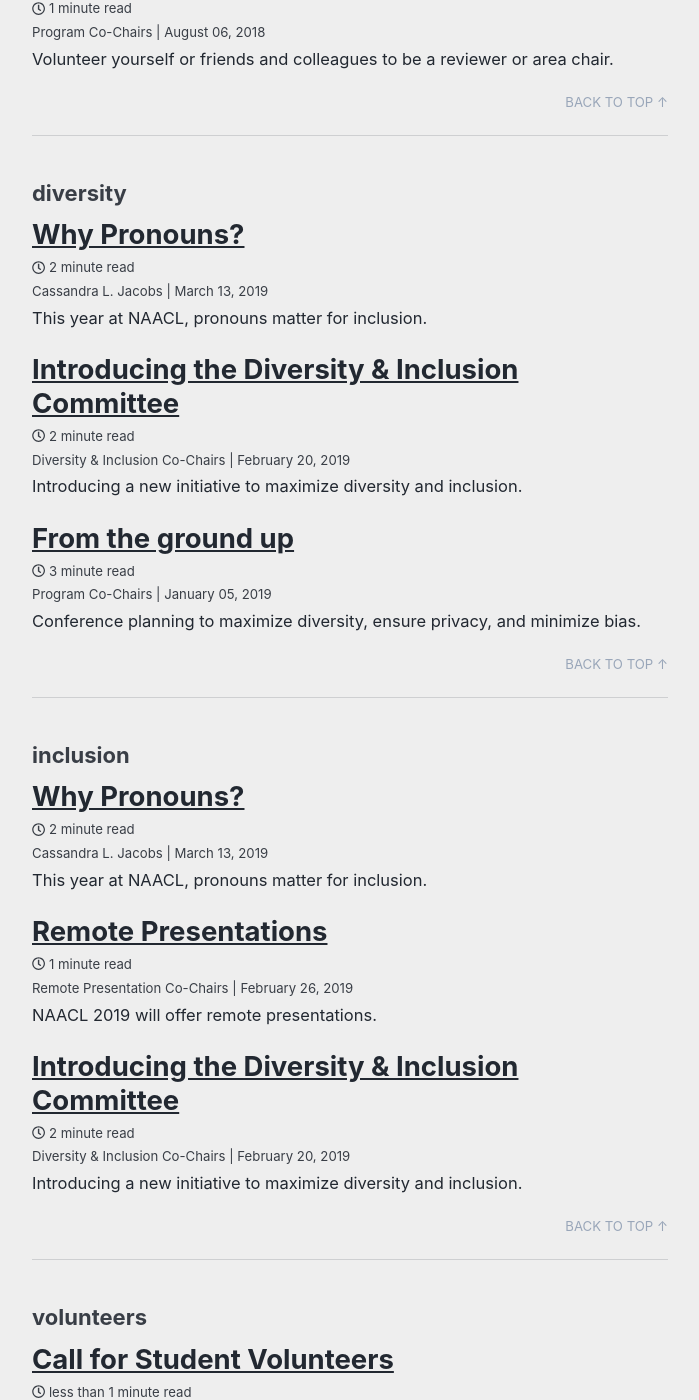
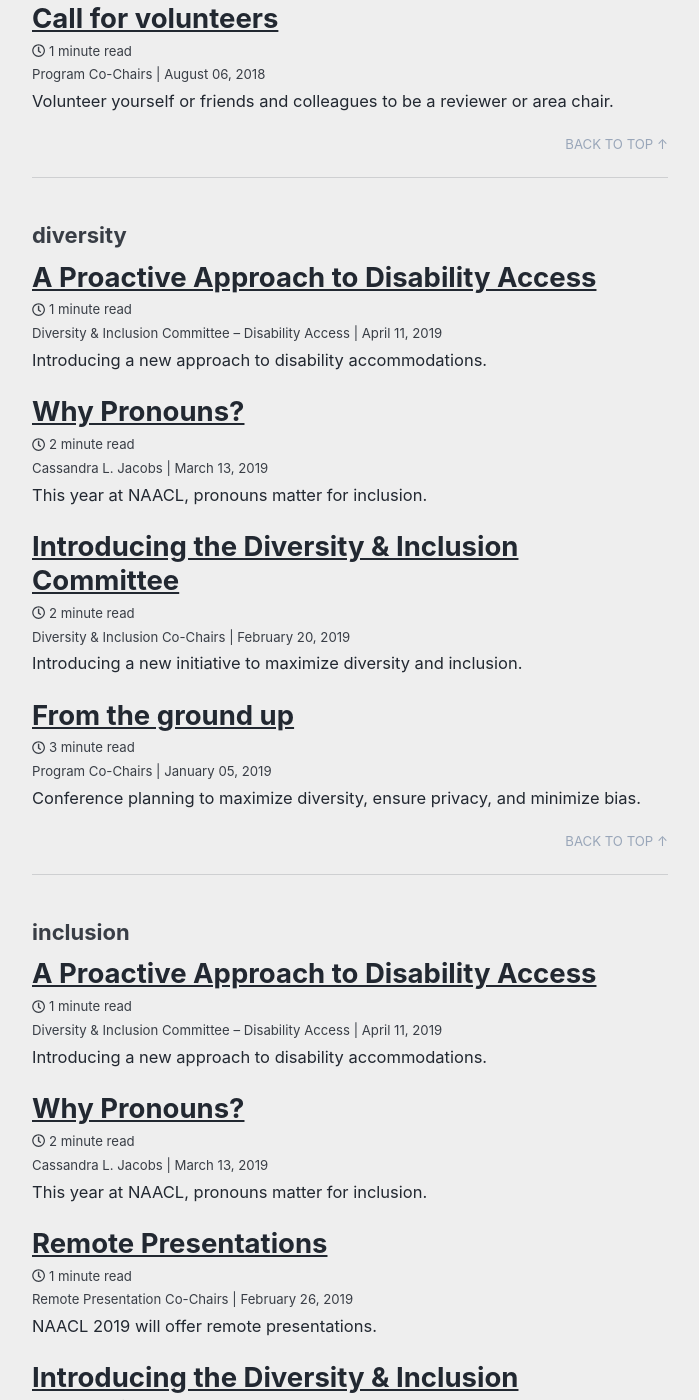
Before and after one commit to naacl-org/naacl-2021-website, a Jekyll site: the page built from _pages/tag-archive.md, in a window 1280 px wide and 1400 px high, scrolled down 1390 px. Shown: the whole window, without its empty margins (290-989 px from the left). Built offline with Jekyll 4.4.1, drawn with Linux system fonts in a browser that asks for light colours; nearby versions of some CDN libraries; some of the changed lines change nothing that is shown; some of the changed text lies outside the part shown.

Commit message:
Add new D&I blog post.

```diff
--- a/_data/authors.yml
+++ b/_data/authors.yml
@@ -18,6 +18,13 @@
   email       : "naacl2019-diversity-inclusion-chairs@googlegroups.com"
   bio         : "Natalie Schluter and Jason Eisner"
   avatar      : "assets/images/avatars/di-chairs.png"
+
+diversity-inclusion-disability:
+  name        : "Diversity & Inclusion Committee – Disability Access"
+  email       : "naacl2019-diversity-inclusion-chairs@googlegroups.com"
+  bio         : "Cassidy Henry and Adam Goodkind"
+  avatar      : "assets/images/avatars/di-chairs.png"
+
 
 remote-presentation-chairs:
   name        : "Remote Presentation Co-Chairs"
--- /dev/null
+++ b/_posts/2019-04-11-disability-access.md
@@ -0,0 +1,31 @@
+---
+title: A Proactive Approach to Disability Access
+author: diversity-inclusion-disability
+author_profile: true
+excerpt: "Introducing a new approach to disability accommodations."
+tags:
+  diversity
+  inclusion
+  disability
+categories:
+    blog
+---
+
+As an NLP community, we have generally been a welcoming bunch with good intentions.  This year the ACL Office and NAACL 2019’s [Diversity & Inclusion (D&I) Committee](https://naacl2019.org/blog/introducing-the-diversity-and-inclusion-committee/) will back up their good intentions with a new approach to disability accommodations.  As Rachel Dawes said in _Batman Begins_, “It’s not who we are, but what we do, that defines us.”
+
+Our mission is to to make sure that anyone even considering attending the conference knows that they can request accommodations (via [this form](https://bit.ly/2XyzRv9)).
+
+First, we all know researchers who attend without requesting the accommodations they need, and so do not receive the full benefit of the conference. For example, a few years ago, one attendee could not fully hear the talks and questions. Instead, they relied on the presentation slides and PDF proceedings.
+
+Second, some researchers decide not to attend at all because of accessibility woes at past conferences. As they also do not request accommodations, they do not appear on NAACL’s radar screen. They miss out on the opportunities afforded by attending the conference, and the field suffers from losing out on their diverse perspectives.
+
+This year, we're hoping to offer the following accommodations, among any others that are requested:
+
+- Dedicated seating for the vision-impaired or to improve physical access
+- Captioning of talks for the hearing-impaired
+- Aides to assist attendees with mobility or other issues in navigating the conference venue
+- Quiet areas to escape the noise and intensity of the conference
+
+A significant benefit of language technology is that it can make the world of language available to those who have not had full access in the past, for example due to impaired hearing or vision. It is important that potential _users_ of these technologies can participate fully in our conferences and contribute to language technology research.  No one should be left out in the cold, unable to participate despite their passion for computational linguistics.
+
+We invite everyone to join us in Minneapolis at NAACL 2019, and hope to see you there!  Again, the special requests form is [here](https://bit.ly/2XyzRv9).  If you have any questions or concerns, please don’t hesitate to reach out via [naacl2019-diversity-inclusion-chairs@googlegroups.com](mailto:naacl2019-diversity-inclusion-chairs@googlegroups.com).
```
